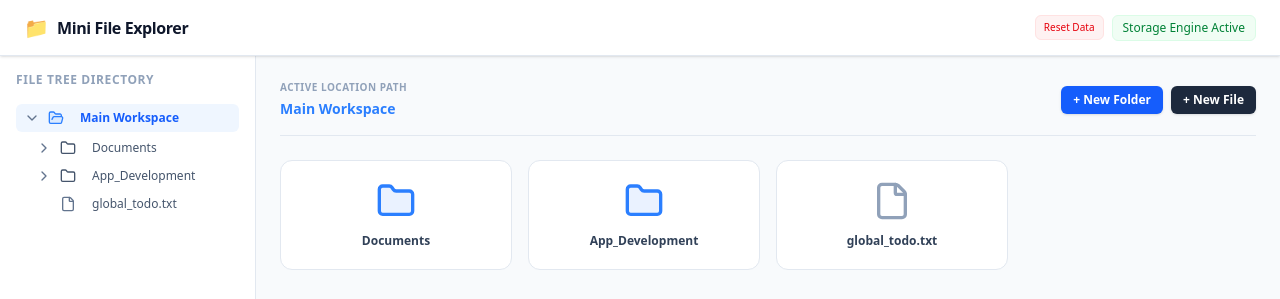
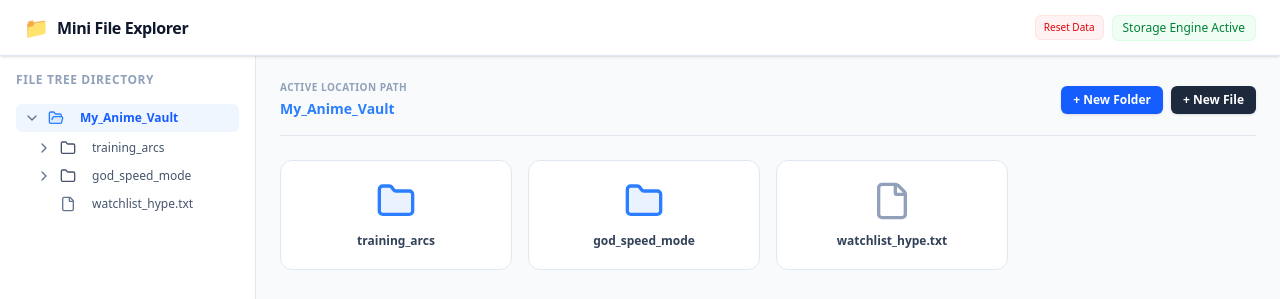
Before and after one commit to prio12/recursive-file-explore, a Next.js app: page / in a window 1280 px wide. Shown: the top 299 px of the page. Built offline with nearby package versions, Linux system fonts and the light colour scheme.

Commit message:
chore: edited-readme.md and mockData

```diff
--- a/app/page.tsx
+++ b/app/page.tsx
@@ -57,12 +57,6 @@ export default function Home() {
     if (!hasMounted) return;
     localStorage.setItem("file_tree", JSON.stringify(fileTree));
   }, [fileTree, hasMounted]);
-
-  // Tracks which folder is clicked by the user to update the main workspace view
-  const handleSelectFolder = (id: string) => {
-    setCurrentFolderId(id);
-    setIsMobileSidebarOpen(false);
-  };
 
   const handleOpenFile = (file: FileNode) => {
     setSelectedFile(file);
--- a/mockData.ts
+++ b/mockData.ts
@@ -1,52 +1,55 @@
 import { FileNode } from "./types/types";
-
 
 //injecting mockData , so the app doesn't feel empty for a new user when the app renders for the very
 // first time according to the FileNode interface
+
 export const initialFileSystem: FileNode[] = [
   {
-    id: 'root',
-    name: 'Main Workspace',
-    type: 'folder',
+    id: "root",
+    name: "My_Anime_Vault",
+    type: "folder",
     children: [
       {
-        id: 'docs-folder',
-        name: 'Documents',
-        type: 'folder',
+        id: "docs-folder",
+        name: "training_arcs",
+        type: "folder",
         children: [
           {
-            id: 'file-ideas',
-            name: 'ideas.txt',
-            type: 'file',
-            content: '1. Learn recursive component design\n2. Master hierarchical state manipulation.'
+            id: "file-ideas",
+            name: "monk_routine.txt",
+            type: "file",
+            content:
+              "1. Push past limits every single single day\n2. Block out social media notifications completely\n3. Code and grind silently until the transformation is undeniable",
           },
           {
-            id: 'file-notes',
-            name: 'project_notes.txt',
-            type: 'file',
-            content: 'Webbly Media evaluation assignment notes.'
-          }
-        ]
+            id: "file-notes",
+            name: "favorite_tropes.txt",
+            type: "file",
+            content:
+              "Zero-to-hero story arcs where a completely broken, weak character builds an unshakeable mind, undergoes an intense physical transformation, and returns completely unrecognizable.",
+          },
+        ],
       },
       {
-        id: 'projects-folder',
-        name: 'App_Development',
-        type: 'folder',
+        id: "projects-folder",
+        name: "god_speed_mode",
+        type: "folder",
         children: [
           {
-            id: 'sub-ui-folder',
-            name: 'UI_Components',
-            type: 'folder',
-            children: []
-          }
-        ]
+            id: "sub-ui-folder",
+            name: "unlocked_skills",
+            type: "folder",
+            children: [],
+          },
+        ],
       },
       {
-        id: 'file-todo',
-        name: 'global_todo.txt',
-        type: 'file',
-        content: '- Build Sidebar Tree\n- Connect Main Panel Click Handlers\n- Add Text Editor Panel'
-      }
-    ]
-  }
+        id: "file-todo",
+        name: "watchlist_hype.txt",
+        type: "file",
+        content:
+          "- Finish watching Solo Leveling rewatch\n- Search for heavy training-focused series on YT\n- Complete this project build like a absolute boss",
+      },
+    ],
+  },
 ];
```
Also changed, not shown: 1 other file (tests, documents, lock files or other folders).
